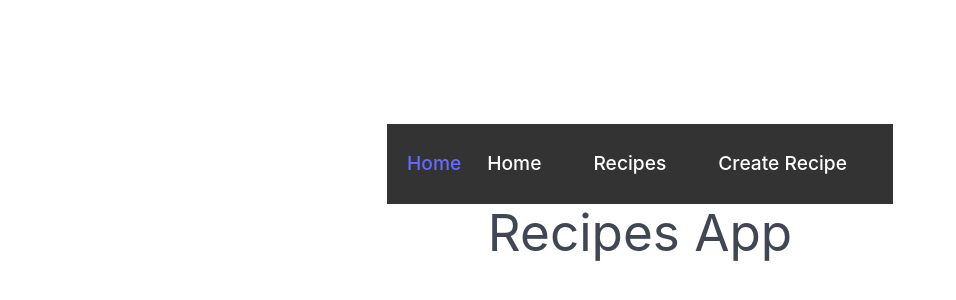
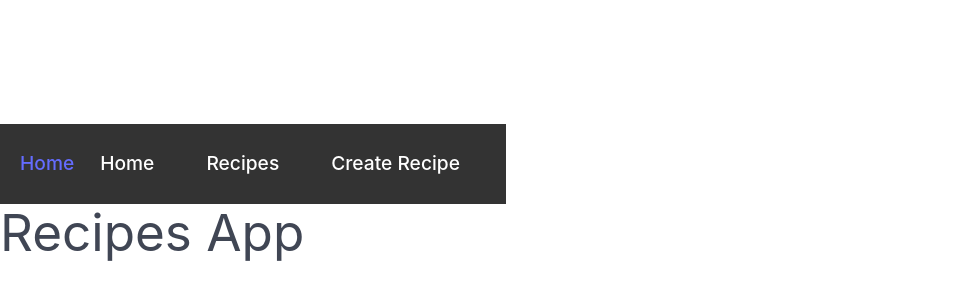
Before and after one commit to SkateCodeN/RecipesApp, a React (Vite) app in the folder recipeApp-frontend/: page / in a window 1280 px wide. Shown: the part 208-508 px from the top of the page, without its empty margins (0-956 px from the left). Built offline with nearby package versions, Linux system fonts and the light colour scheme.

Commit message:
removed old css and un needed files

```diff
--- a/recipeApp-frontend/src/App.jsx
+++ b/recipeApp-frontend/src/App.jsx
@@ -1,17 +1,13 @@
-import { useState } from 'react'
-import reactLogo from './assets/react.svg'
-import viteLogo from '/vite.svg'
 import { BrowserRouter, Route,Routes} from 'react-router-dom'
-import './App.css'
+
 import RecipesList from './Pages/RecipesList'
 import CreateRecipe from './Pages/CreateRecipe'
 import Navbar from './components/Navbar'
 import Home from './components/Home'
 function App() {
-  const [count, setCount] = useState(0)
 
   return (
-    <>
+    <div >
       <BrowserRouter>
         <Navbar />
 
@@ -22,7 +18,7 @@ function App() {
         </Routes>
       </BrowserRouter>
 
-    </>
+    </div>
   )
 }
 
```
